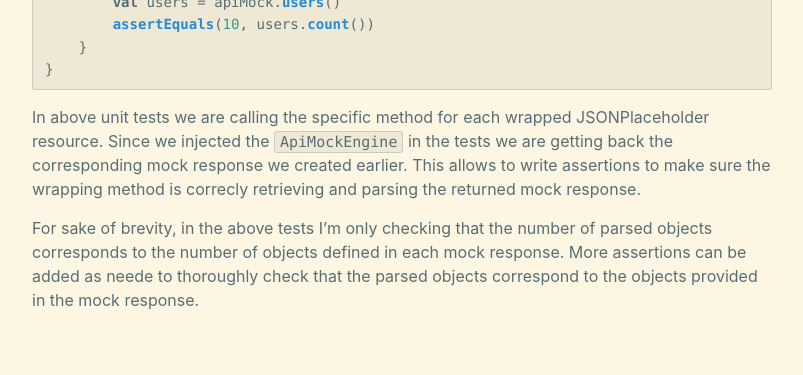
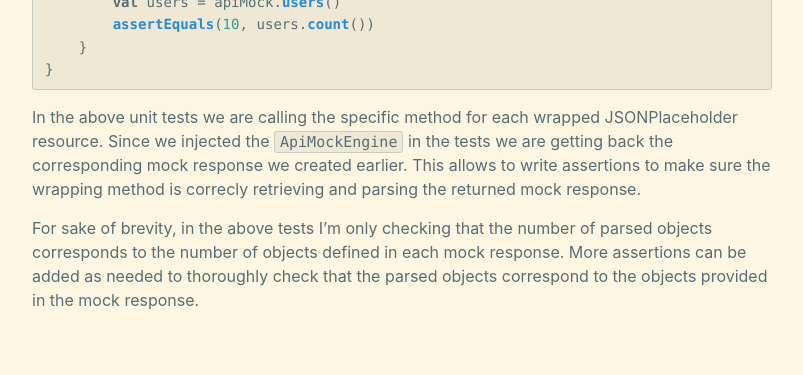
Before and after one commit to andrea-prearo/andrea-prearo.github.io, a Jekyll site: the page built from _posts/2020-04-02-Mocking-HTTP-calls-with-Ktor-MockEngine.md, in a window 1280 px wide and 900 px high, scrolled down 4563 px. Shown: the part 153-528 px from the top of the window, without its empty margins (238-1041 px from the left). Built offline with Jekyll 4.4.1, drawn with Linux system fonts in a browser that asks for light colours; some of the changed text lies outside the part shown.

Commit message:
Fix typos

```diff
--- a/_posts/2020-04-02-Mocking-HTTP-calls-with-Ktor-MockEngine.md
+++ b/_posts/2020-04-02-Mocking-HTTP-calls-with-Ktor-MockEngine.md
@@ -186,9 +186,9 @@ class ApiTests {
 }
 ~~~
 
-In above unit tests we are calling the specific method for each wrapped JSONPlaceholder resource. Since we injected the `ApiMockEngine` in the tests we are getting back the corresponding mock response we created earlier. This allows to write assertions to make sure the wrapping method is correcly retrieving and parsing the returned mock response.
+In the above unit tests we are calling the specific method for each wrapped JSONPlaceholder resource. Since we injected the `ApiMockEngine` in the tests we are getting back the corresponding mock response we created earlier. This allows to write assertions to make sure the wrapping method is correcly retrieving and parsing the returned mock response.
 
-For sake of brevity, in the above tests I'm only checking that the number of parsed objects corresponds to the number of objects defined in each mock response. More assertions can be added as neede to thoroughly check that the parsed objects correspond to the objects provided in the mock response.
+For sake of brevity, in the above tests I'm only checking that the number of parsed objects corresponds to the number of objects defined in each mock response. More assertions can be added as needed to thoroughly check that the parsed objects correspond to the objects provided in the mock response.
 
 
 # Conclusion
```
Also changed, not shown: other parts of _posts/2020-04-02-Mocking-HTTP-calls-with-Ktor-MockEngine.md (+1 -1 lines), _posts/2020-04-01-Multi-platform-mobile-networking-libraries-with-Ktor.md (+1 -1 lines).
